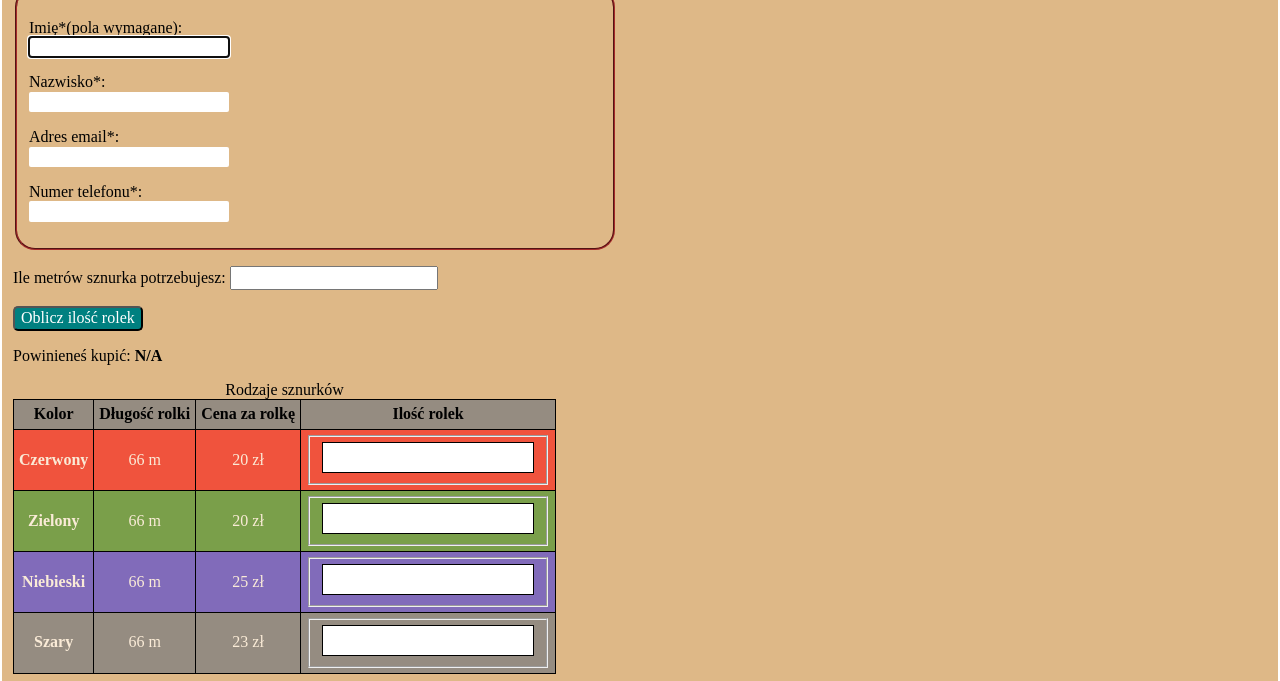
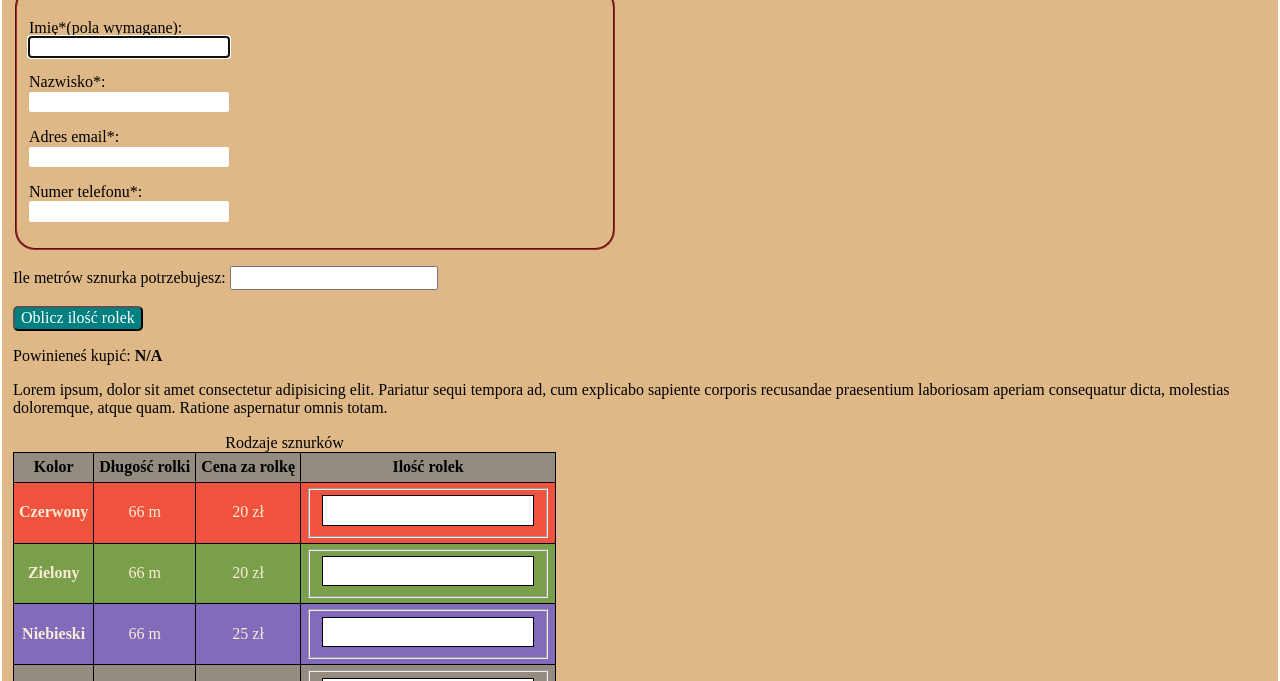
Before and after one commit to MarcinBialek1983/homepage, a plain HTML site: page praca domowa 4.html in a window 1280 px wide. Shown: the part 104-785 px from the top of the page. Drawn offline with nearby package versions, Linux system fonts and the light colour scheme.

Commit message:
added new paragraph

```diff
--- a/praca domowa 4.html
+++ b/praca domowa 4.html
@@ -50,7 +50,9 @@
             </p>
             <p>Powinieneś kupić: <strong class="js-roll">N/A</strong>
             </p>
-
+            <p>Lorem ipsum, dolor sit amet consectetur adipisicing elit. Pariatur sequi tempora ad, cum explicabo
+                sapiente corporis recusandae praesentium laboriosam aperiam consequatur dicta, molestias doloremque,
+                atque quam. Ratione aspernatur omnis totam.</p>
             <table class="table">
                 <tbody>
                     <caption>Rodzaje sznurków</caption>
```
